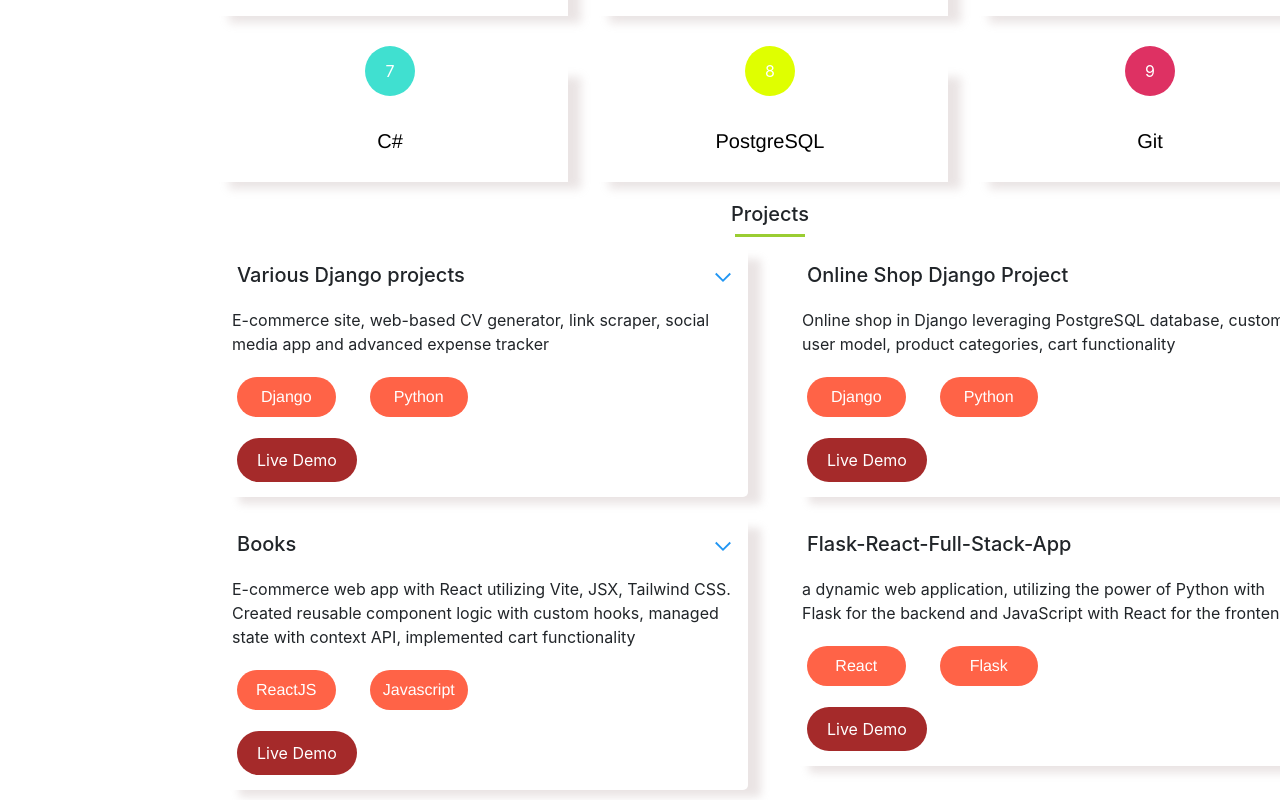
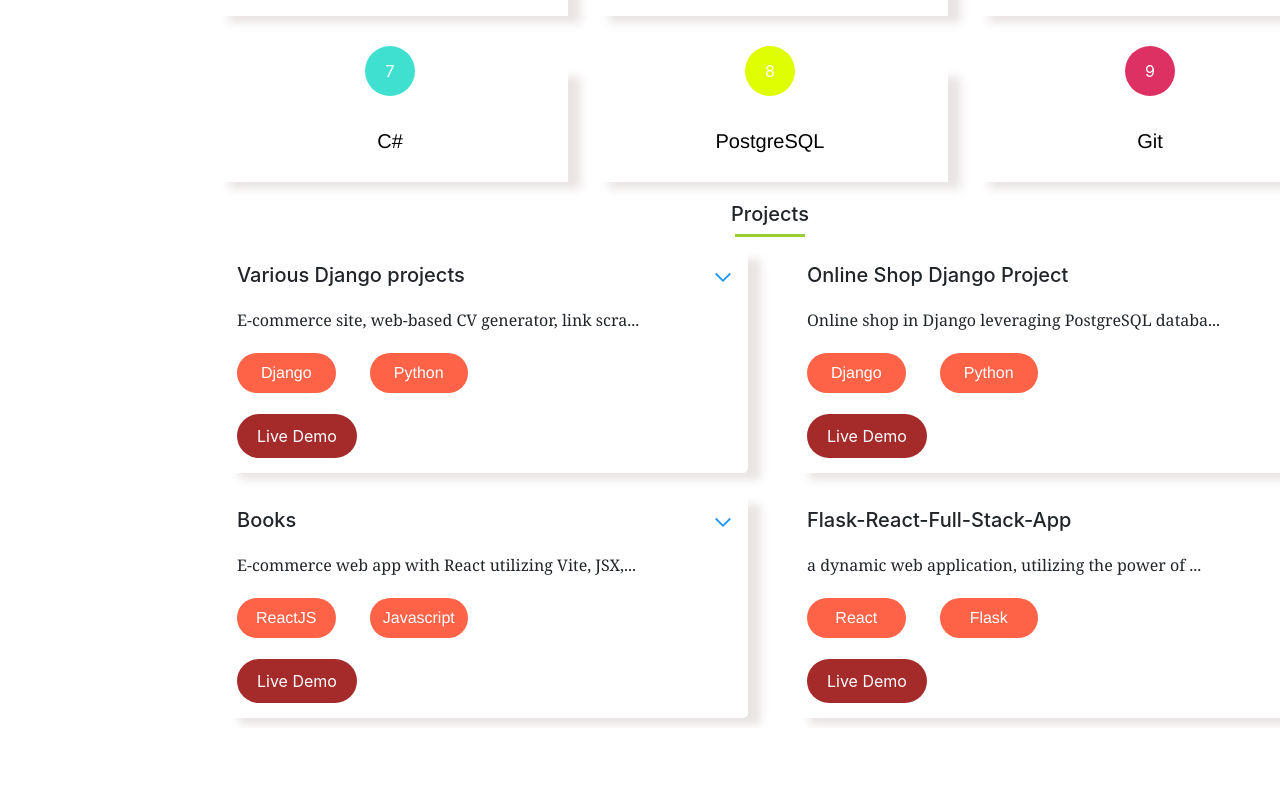
Before and after one commit to dimipash/Portfolio-ReactJS, a React (Create React App) app in the folder client/: page / in a window 1280 px wide. Shown: the part 1242-2042 px from the top of the page. After the commit the page ends 1970 px from the top, so only its background shows below. Built offline with nearby package versions, Linux system fonts and the light colour scheme.

Commit message:
Project section - accordion features, on mouse hover effect

```diff
--- a/client/package.json
+++ b/client/package.json
@@ -36,5 +36,8 @@
       "last 1 firefox version",
       "last 1 safari version"
     ]
+  },
+  "devDependencies": {
+    "@babel/plugin-proposal-private-property-in-object": "^7.21.11"
   }
 }
--- a/client/src/Components/Projects/Project.css
+++ b/client/src/Components/Projects/Project.css
@@ -9,6 +9,16 @@
     margin: 10px;
     padding: 10px;
     border-radius: 5px;
+    box-shadow: 15px 9px 9px -2px rgba(230, 224, 224, 0.86);
+    -webkit-box-shadow: 15px 9px 9px -2px rgba(230, 224, 224, 0.86);
+    -moz-box-shadow: 15px 9px 9px -2px rgba(230, 224, 224, 0.86);
+}
+
+.project-list-opened {
+    border-left: 5px solid blueviolet;
+    margin-top: 10px;
+    padding-bottom: 10px;
+    border-radius: 10px;
     box-shadow: 15px 9px 9px -2px rgba(230, 224, 224, 0.86);
     -webkit-box-shadow: 15px 9px 9px -2px rgba(230, 224, 224, 0.86);
     -moz-box-shadow: 15px 9px 9px -2px rgba(230, 224, 224, 0.86);
@@ -62,3 +72,8 @@
     text-decoration: none;
     padding: 10px;
 }
+
+.description {
+    margin: 5px;
+    font-family: Cambria, Cochin, Georgia, Times, "Times New Roman", serif;
+}
--- a/client/src/Components/Projects/ProjectList.js
+++ b/client/src/Components/Projects/ProjectList.js
@@ -1,16 +1,30 @@
-import React from "react";
+import React, { useState } from "react";
 import { FcExpand, FcCollapse } from "react-icons/fc";
 
 const ProjectList = ({ name, des, projectlink, techused }) => {
+    const [show, setShow] = useState(false);
+
+    const handleShowandCollapse = () => {
+        setShow(!show);
+    };
+
     return (
-        <div className="project-list">
+        <div
+            className={show ? "project-list-opened" : "project-list"}
+            onClick={handleShowandCollapse}
+            onMouseEnter={() => setShow(true)}
+            onMouseLeave={() => setShow(false)}
+        >
             <div className="title-and-collapse-option">
                 <h5>{name}</h5>
                 <p>
-                    <FcExpand size={20} />
+                    {show ? <FcCollapse size={20} /> : <FcExpand size={20} />}
                 </p>
             </div>
-            <p>{des}</p>
+
+            <div className="description">
+                {show ? <p>{des}</p> : <p>{des.substring(0, 50)}...</p>}
+            </div>
 
             <div className="row">
                 {techused &&
```
Also changed, not shown: 1 other file (tests, documents, lock files or other folders).
